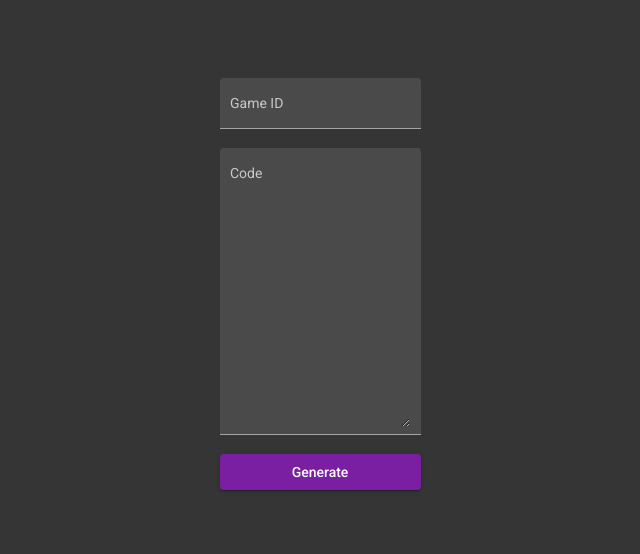
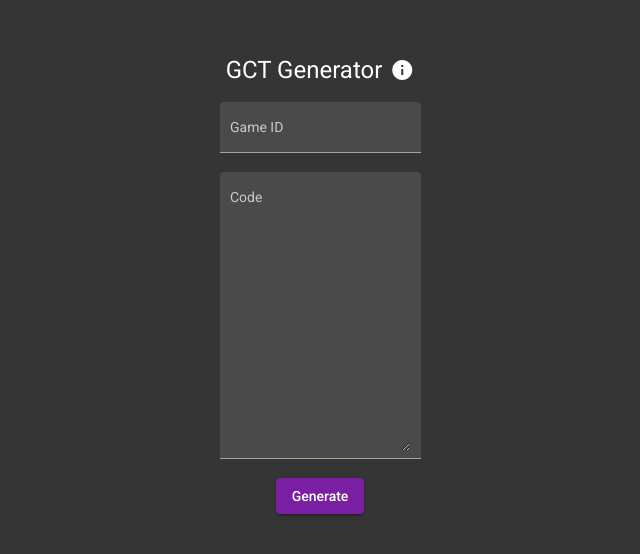
Before and after one commit to theaswanson/gct, an Angular app in the folder gct-app/: page / in a window 1280 px wide. Shown: the part 116-670 px from the top of the page, without its empty margins (320-960 px from the left). Built offline with nearby package versions, Linux system fonts and the light colour scheme.

Commit message:
feat: add header with info tooltip

```diff
--- a/gct-app/src/app/app.component.html
+++ b/gct-app/src/app/app.component.html
@@ -1,5 +1,9 @@
 <div class="page">
   <div class="form">
+    <div class="header">
+      <h1>GCT Generator</h1>
+      <mat-icon class="info" matTooltip="Generate Gecko Code Type files." aria-hidden="false" aria-label="Information">info</mat-icon>
+    </div>
     <mat-form-field color="accent" appearance="fill">
       <mat-label>Game ID</mat-label>
       <input matInput color="primary" type="text" [(ngModel)]="gameId" />
--- a/gct-app/src/app/app.component.scss
+++ b/gct-app/src/app/app.component.scss
@@ -3,16 +3,34 @@
   justify-content: center;
   align-items: center;
   height: 100vh;
+  color: white;
   background-color: #353535;
 
   .form {
     display: flex;
     flex-direction: column;
+    align-items: center;
     padding: 1rem;
 
-	.mat-input-element {
-		color: white;
-	}
+    .header {
+      display: flex;
+      flex-direction: row;
+      align-items: center;
+      padding-bottom: 1rem;
+
+      h1 {
+        margin: 0;
+      }
+
+      .info {
+        padding-left: 0.5rem;
+        cursor: pointer;
+      }
+    }
+
+    .mat-input-element {
+      color: white;
+    }
 
     @media (min-width: 900px) {
       max-width: 700px;
--- a/gct-app/src/app/app.module.ts
+++ b/gct-app/src/app/app.module.ts
@@ -9,6 +9,7 @@ import { MatInputModule } from '@angular/material/input';
 import { MatIconModule } from '@angular/material/icon';
 import { MatButtonModule } from '@angular/material/button';
 import { MatSnackBarModule } from '@angular/material/snack-bar';
+import { MatTooltipModule } from '@angular/material/tooltip';
 
 @NgModule({
   declarations: [
@@ -22,7 +23,8 @@ import { MatSnackBarModule } from '@angular/material/snack-bar';
     MatInputModule,
     MatIconModule,
     MatButtonModule,
-    MatSnackBarModule
+    MatSnackBarModule,
+    MatTooltipModule
   ],
   providers: [],
   bootstrap: [AppComponent]
```
